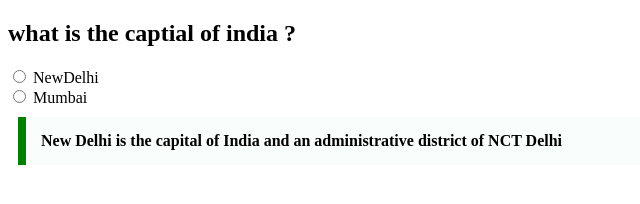
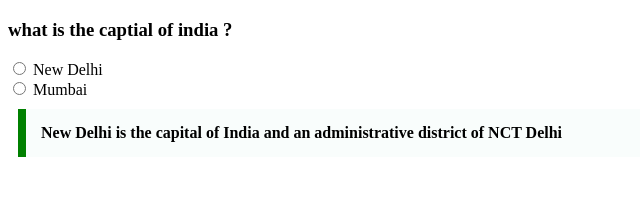
Before and after one commit to acciojob/trivia-princemishra9, a website: page main.html in a window 1280 px wide. Shown: the whole page, without its empty margins (0-640 px from the left). Drawn offline with Linux system fonts and the light colour scheme.

Commit message:
Add files via upload

```diff
--- a/main.html
+++ b/main.html
@@ -11,13 +11,15 @@
     <script type="text/javascript" src="./script.js">
 </script>
 <header>
-	<h2>what is the captial of india ?</h2>
+	<h3> what is the captial of india ?</h3>
 </header>
-<input type="radio" id="NewDelhi" name="capital" value="NewDelhi">
-<label for="NewDelhi">NewDelhi</label><br>
+<input type="radio" id="New Delhi" name="capital" value="New Delhi">
+<label for="NewDelhi">New Delhi</label><br>
 <input type="radio" id="Mumbai" name="capital" value="Mumbai">
 <label for="Mumbai">Mumbai</label>
-<BLockquote> New Delhi is the capital of India and an administrative district of NCT Delhi</BLockquote>
+<BLockquote class="design" cite=" https://en.wikipedia.org/wiki/New_Delhi">
+	New Delhi is the capital of India and an administrative district of NCT Delhi
+</BLockquote>
 
 </body>
 
```
